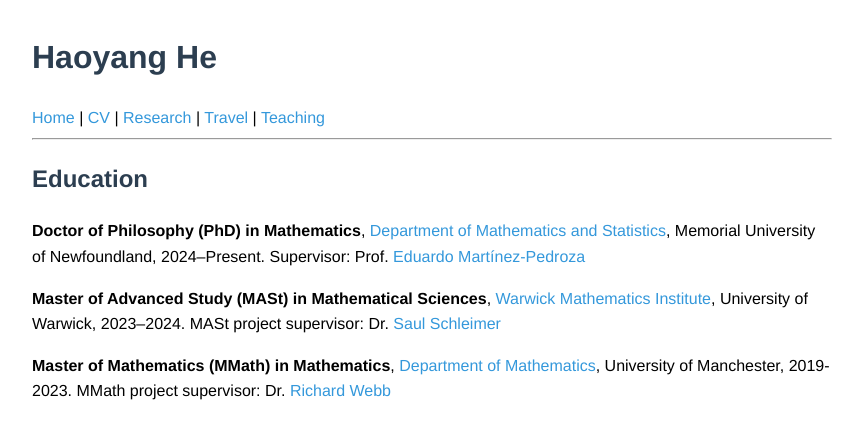
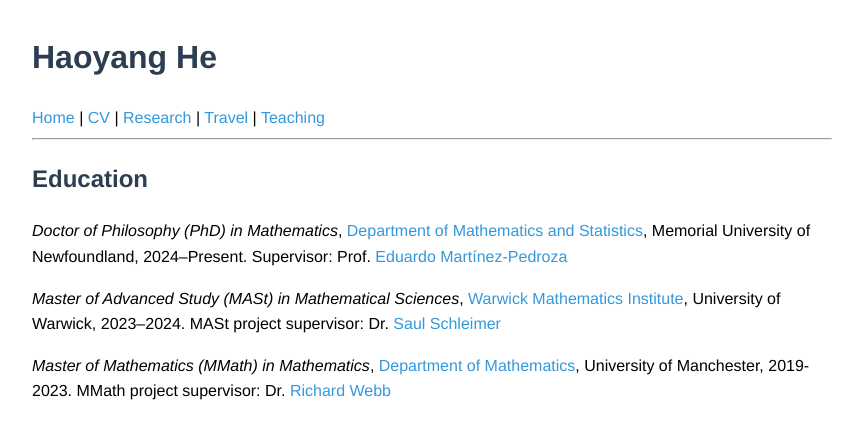
Before and after one commit to haoyang-he/haoyang-he.github.io, a Jekyll site: the page built from cv.md, in a window 1280 px wide. Shown: the top 439 px of the page, without its empty margins (208-1071 px from the left). Built offline with Jekyll 4.4.1, drawn with Linux system fonts in a browser that asks for light colours.

Commit message:
Update cv.md

```diff
--- a/cv.md
+++ b/cv.md
@@ -5,8 +5,8 @@ title: Curriculum Vitae
 
 ## Education
 
-**Doctor of Philosophy (PhD) in Mathematics**, [Department of Mathematics and Statistics](https://mun.ca/math/), Memorial University of Newfoundland, 2024–Present. Supervisor: Prof. [Eduardo Martínez-Pedroza](https://www.math.mun.ca/~emartinezped/)
+*Doctor of Philosophy (PhD) in Mathematics*, [Department of Mathematics and Statistics](https://mun.ca/math/), Memorial University of Newfoundland, 2024–Present. Supervisor: Prof. [Eduardo Martínez-Pedroza](https://www.math.mun.ca/~emartinezped/)
 
-**Master of Advanced Study (MASt) in Mathematical Sciences**, [Warwick Mathematics Institute](https://warwick.ac.uk/fac/sci/maths/), University of Warwick, 2023–2024. MASt project supervisor: Dr. [Saul Schleimer](https://sschleimer.warwick.ac.uk/)
+*Master of Advanced Study (MASt) in Mathematical Sciences*, [Warwick Mathematics Institute](https://warwick.ac.uk/fac/sci/maths/), University of Warwick, 2023–2024. MASt project supervisor: Dr. [Saul Schleimer](https://sschleimer.warwick.ac.uk/)
 
-**Master of Mathematics (MMath) in Mathematics**, [Department of Mathematics](https://www.maths.manchester.ac.uk/), University of Manchester, 2019-2023. MMath project supervisor: Dr. [Richard Webb](https://research.manchester.ac.uk/en/persons/richard.webb)
+*Master of Mathematics (MMath) in Mathematics*, [Department of Mathematics](https://www.maths.manchester.ac.uk/), University of Manchester, 2019-2023. MMath project supervisor: Dr. [Richard Webb](https://research.manchester.ac.uk/en/persons/richard.webb)
```
